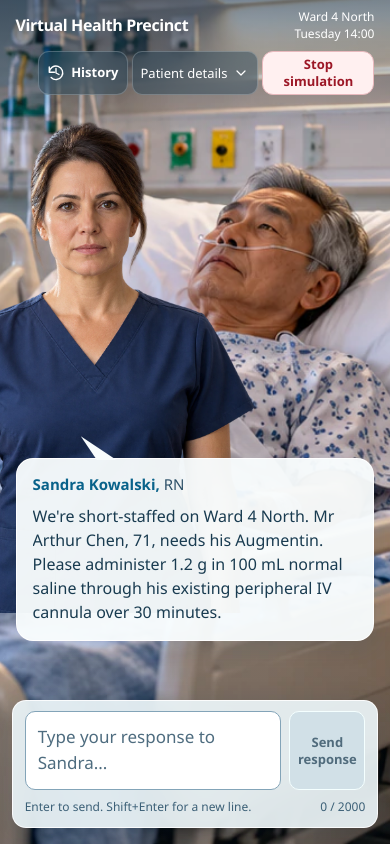
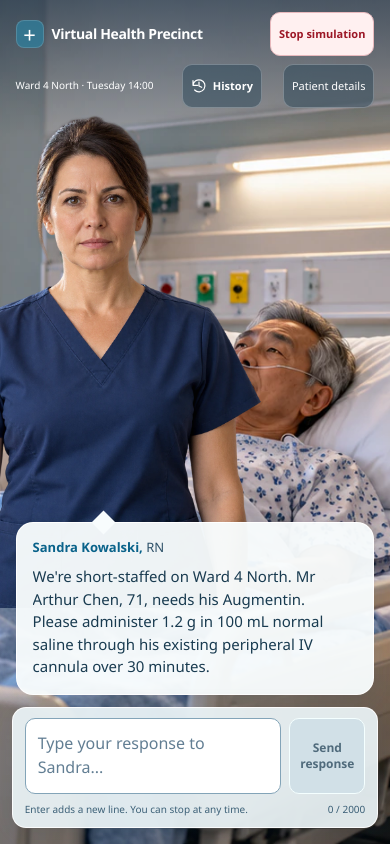
Before and after one commit to RJLaursen/COSC2408-GroupProject, a Next.js app: page / in a window 390 px wide. Built offline with nearby package versions, Linux system fonts and the light colour scheme.

Commit message:
Revert "Mix hazards and enemies in races 3 and 4"
This reverts commit 2dd282d68f584433e19b8764c099d298a13bb63c.

```diff
--- a/app/globals.css
+++ b/app/globals.css
@@ -45,7 +45,7 @@ h1, h2, h3, p {
 .simulation-stage {
   position: relative;
   height: var(--available-height, 100dvh);
-  min-height: 0;
+  min-height: 580px;
   overflow: hidden;
   isolation: isolate;
 }
@@ -76,7 +76,7 @@ h1, h2, h3, p {
   z-index: 2;
   left: 0;
   bottom: 0;
-  height: min(94%, 60vw);
+  height: 94%;
   width: auto;
   aspect-ratio: 2 / 3;
 }
@@ -106,20 +106,35 @@ h1, h2, h3, p {
   top: 0;
   left: 3.3%;
   right: 3.3%;
-  display: grid;
-  grid-template-columns: auto minmax(0, 1fr) auto;
+  display: flex;
   align-items: center;
-  gap: clamp(0.75rem, 1.2vw, 1.25rem);
+  gap: 1.25rem;
   min-height: 76px;
   color: #fff;
 }
 
 .application-brand {
-  min-width: 0;
+  display: flex;
+  align-items: center;
+  gap: 0.75rem;
+  white-space: nowrap;
+}
+
+.brand-mark {
+  display: grid;
+  place-items: center;
+  width: 36px;
+  height: 36px;
+  color: #fff;
+  background: #327b97d9;
+  border: 1px solid #ffffff26;
+  border-radius: 10px;
+  font-size: 1.75rem;
+  line-height: 1;
 }
 
 h1 {
-  font-size: clamp(1.125rem, 1.35vw, 1.375rem);
+  font-size: 1rem;
   letter-spacing: -0.025em;
   font-weight: 650;
 }
@@ -127,14 +142,15 @@ h1 {
 .ward-label {
   padding-left: 1.25rem;
   border-left: 1px solid #ffffff50;
-  font-size: 0.875rem;
+  font-size: 0.8125rem;
   white-space: nowrap;
 }
 
 .hud-controls {
   display: flex;
   align-items: center;
-  gap: clamp(0.375rem, 0.6vw, 0.625rem);
+  gap: 0.625rem;
+  margin-left: auto;
 }
 
 button, summary {
@@ -158,30 +174,13 @@ button {
 
 .hud-button, .patient-information summary {
   color: #fff;
-  background: #173b5066;
-  border: 1px solid #ffffff38;
+  background: #193a506b;
+  border: 1px solid #ffffff40;
   backdrop-filter: blur(12px);
 }
 
-.hud-controls > button, .patient-information summary {
-  height: 44px;
-  padding: 0.625rem 0.875rem;
-  border-radius: 11px;
-  font-size: 0.875rem;
-  transition: background-color 140ms ease, border-color 140ms ease;
-}
-
-.hud-controls .ui-icon {
-  width: 18px;
-  height: 18px;
-}
-.hud-controls :focus-visible {
-  outline-offset: 3px;
-}
-
 .hud-button:hover, .patient-information summary:hover {
-  background: #234d66d9;
-  border-color: #ffffff80;
+  background: #234d66c4;
 }
 
 .button-stop {
@@ -200,6 +199,19 @@ button {
   height: 15px;
   border-radius: 50%;
   border: 2px solid currentColor;
+}
+
+.voice-placeholder {
+  width: 40px;
+  padding: 0.5rem;
+  color: #e5eef1;
+  background: #1d3d5050;
+  border-color: #ffffff36;
+}
+
+.voice-placeholder:disabled {
+  cursor: not-allowed;
+  opacity: 0.65;
 }
 
 .patient-information {
@@ -224,15 +236,7 @@ button {
 }
 
 .details-toggle {
-  display: inline-flex;
-  width: 18px;
-  height: 18px;
-  align-items: center;
-  justify-content: center;
-  flex-shrink: 0;
-  transform: rotate(0deg);
-  transform-origin: center;
-  transition: transform 140ms ease;
+  font-size: 1rem;
 }
 
 .patient-information[open] .details-toggle {
@@ -241,10 +245,10 @@ button {
 
 .patient-information-content {
   position: absolute;
-  top: calc(100% + 0.75rem);
+  top: calc(100% + 1.5rem);
   right: 0;
-  width: min(22rem, calc(100vw - 2rem));
-  max-height: min(34rem, calc(var(--available-height, 100dvh) - var(--hud-height, 76px) - var(--composer-height, 148px) - 2.5rem));
+  width: 320px;
+  max-height: calc(100dvh - 10rem);
   overflow-y: auto;
   color: var(--ink);
   background: #f3fafbf5;
@@ -320,8 +324,8 @@ button {
 .speech-bubble {
   position: absolute;
   left: 30%;
-  top: max(17%, calc(var(--hud-height, 76px) + 1rem));
-  width: clamp(18rem, 36vw, 42rem);
+  top: 17%;
+  width: 35%;
   padding: 1.25rem 1.5rem;
   border: 1px solid #ffffffed;
   border-radius: 23px;
@@ -333,12 +337,14 @@ button {
 .speech-bubble::before {
   content: "";
   position: absolute;
-  top: min(calc(100% - 2.5rem), clamp(4.5rem, 8vh, 6.5rem));
-  left: -30px;
-  width: 31px;
-  height: 34px;
-  clip-path: polygon(100% 0, 0 100%, 100% 70%);
+  top: 62px;
+  left: -13px;
+  width: 25px;
+  height: 25px;
+  transform: rotate(45deg);
   background: #f8fcfd;
+  border-left: 1px solid #fff;
+  border-bottom: 1px solid #fff;
 }
 
 .speech-heading {
@@ -351,7 +357,7 @@ button {
 }
 
 .speech-heading h2 {
-  font-size: 0.9375rem;
+  font-size: 0.875rem;
   font-weight: 700;
 }
 
@@ -367,7 +373,7 @@ button {
 
 .speech-content {
   position: relative;
-  max-height: max(2.5rem, min(42dvh, 400px, calc(var(--available-height, 100dvh) - var(--hud-height, 76px) - var(--composer-height, 148px) - 7rem)));
+  max-height: min(42dvh, 400px);
   overflow-y: auto;
   padding: 0 0.25rem 0.125rem 0;
   scrollbar-width: thin;
@@ -451,6 +457,25 @@ button {
   color: var(--muted);
 }
 
+.scene-patient-label {
+  position: absolute;
+  z-index: 4;
+  right: 8%;
+  top: 59%;
+  color: #234b61;
+  font-size: 0.75rem;
+  padding: 0.375rem 0.625rem;
+  border-radius: 8px;
+  background: #f7fbf9cc;
+  font-weight: 600;
+}
+
+.scene-patient-label span {
+  display: block;
+  font-size: 0.625rem;
+  font-weight: 400;
+}
+
 .response-form {
   position: absolute;
   left: 3.3%;
@@ -499,13 +524,7 @@ button {
 
 .composer-input:focus-within {
   border-color: #0099c5;
-  outline: 3px solid #0789b5;
-  outline-offset: 2px;
-  box-shadow: none;
-}
-
-textarea:focus-visible {
-  outline: none;
+  box-shadow: 0 0 0 2px #0099c533;
 }
 
 textarea {
@@ -522,7 +541,7 @@ textarea {
   background: #fff;
   color: var(--ink);
   padding: 0.625rem 0.875rem;
-  font-size: 1.0625rem;
+  font-size: 1rem;
   line-height: 1.5;
 }
 
@@ -532,7 +551,21 @@ textarea:disabled {
 }
 
 textarea::placeholder {
-  color: #4e6c7f;
+  color: #627e93;
+}
+
+.microphone-placeholder {
+  align-self: flex-end;
+  width: 38px;
+  min-height: 44px;
+  padding: 0.5rem;
+  color: #6e8593;
+  background: transparent;
+}
+
+.microphone-placeholder:disabled {
+  cursor: not-allowed;
+  opacity: 0.55;
 }
 
 .button-primary {
@@ -559,12 +592,12 @@ textarea::placeholder {
 }
 
 .response-help {
-  display: grid;
-  grid-template-columns: minmax(0, 1fr) auto;
+  display: flex;
+  justify-content: space-between;
   gap: 1rem;
   padding: 0.625rem 0.5rem 0 68px;
   color: #3c6077;
-  font-size: 0.75rem;
+  font-size: 0.6875rem;
 }
 
 .response-help span {
@@ -723,7 +756,7 @@ textarea::placeholder {
   inset: 0;
   display: grid;
   place-items: center;
-  padding: calc(var(--hud-height, 76px) + 1rem) 1rem 1rem;
+  padding: 6rem 1rem 2rem;
   background: #132d456b;
   backdrop-filter: blur(6px);
   overflow-y: auto;
@@ -855,30 +888,53 @@ textarea::placeholder {
   transform: translateY(0);
 }
 
-@media (max-width: 1000px) and (min-width: 601px) {
+@media (max-width: 1100px) {
   .application-header {
-    grid-template-columns: minmax(0, 1fr) auto;
-    gap: 0.125rem 0.75rem;
-    padding: 0.75rem 0;
+    gap: 0.75rem;
+    flex-wrap: wrap;
+    align-content: center;
+    padding: 1rem 0;
   }
   .application-brand {
-    grid-column: 1;
-    grid-row: 1;
+    gap: 0.5rem;
+  }
+  h1 {
+    font-size: 0.9375rem;
   }
   .ward-label {
-    grid-column: 1;
-    grid-row: 2;
-    padding: 0;
-    border: 0;
-    font-size: 0.8125rem;
+    font-size: 0.75rem;
+    padding-left: 0.75rem;
   }
   .hud-controls {
-    grid-column: 2;
-    grid-row: 1 / 3;
+    gap: 0.5rem;
   }
-  .hud-controls > button, .patient-information summary {
+  .hud-button, .patient-information summary, .button-stop {
+    font-size: 0.75rem;
     padding: 0.5rem 0.625rem;
-    font-size: 0.8125rem;
+  }
+  .voice-placeholder {
+    display: none;
+  }
+  .speech-bubble {
+    left: 37%;
+    top: 14%;
+    width: 58%;
+    padding: 1.125rem;
+  }
+  .speech-content {
+    max-height: 16dvh;
+    font-size: 1rem;
+  }
+  .sandra-art {
+    left: -18%;
+    height: 90%;
+  }
+  .ward-background {
+    object-position: 80% center;
+  }
+  .scene-patient-label {
+    right: 6%;
+    top: 61%;
   }
   .response-form {
     padding: 1rem;
@@ -892,96 +948,85 @@ textarea::placeholder {
   }
 }
 
-@media (min-width: 601px) and (max-width: 900px) and (max-aspect-ratio: 1 / 1) {
-  .speech-bubble {
-    left: 37%;
-    top: max(19%, calc(var(--hud-height, 88px) + 1rem));
-    width: 58%;
-    padding: 1.125rem;
+@media (max-width: 600px) {
+  .simulation-stage {
+    min-height: 0;
   }
-  .speech-bubble::before {
-    top: calc(100% - 2.5rem);
-  }
-  .speech-content {
-    max-height: 16dvh;
-    font-size: 1rem;
-  }
-  .sandra-art {
-    left: -12%;
-    height: 82%;
-  }
-  .ward-background {
-    object-position: 80% center;
-  }
-}
-
-@media (max-width: 600px) {
   .application-header {
-    grid-template-columns: minmax(0, 1fr) auto;
+    display: grid;
+    grid-template-columns: minmax(0, 1fr) auto auto;
     left: 4%;
     right: 4%;
     gap: 0.5rem;
-    padding: 0.5rem 0;
+    padding: 0.75rem 0;
   }
   .application-brand {
-    grid-column: 1;
+    grid-column: 1 / 3;
     grid-row: 1;
   }
+  .brand-mark {
+    width: 28px;
+    height: 28px;
+    font-size: 1.375rem;
+    border-radius: 8px;
+  }
   h1 {
-    font-size: clamp(1rem, 4vw, 1.125rem);
+    font-size: 0.875rem;
   }
   .ward-label {
-    grid-column: 2;
-    grid-row: 1;
-    display: flex;
-    flex-direction: column;
+    grid-column: 1;
+    grid-row: 2;
     padding: 0;
     border: 0;
-    font-size: 0.75rem;
-    line-height: 1.45;
-    white-space: nowrap;
-    text-align: right;
-  }
-  .ward-label [aria-hidden] {
-    display: none;
+    font-size: 0.625rem;
+    white-space: normal;
   }
   .hud-controls {
-    grid-column: 1 / -1;
+    display: contents;
+  }
+  .history-button {
+    grid-column: 2;
     grid-row: 2;
-    justify-content: flex-end;
-    gap: clamp(0.25rem, 1vw, 0.5rem);
-  }
-  .hud-controls > button, .patient-information summary {
     padding: 0.5rem;
-    font-size: 0.8125rem;
+    font-size: 0.6875rem;
     gap: 0.375rem;
   }
-  .patient-information {
-    position: static;
-  }
-  .patient-information summary > .ui-icon {
-    display: none;
-  }
-  .details-toggle, .details-toggle .ui-icon {
+  .history-button .ui-icon {
     width: 16px;
     height: 16px;
   }
+  .patient-information {
+    grid-column: 3;
+    grid-row: 2;
+    position: static;
+    justify-self: end;
+  }
+  .patient-information summary {
+    padding: 0.5rem;
+    justify-content: center;
+    font-size: 0.6875rem;
+  }
+  .patient-information summary .ui-icon, .details-toggle {
+    display: none;
+  }
   .patient-information-content {
-    top: calc(100% + 0.5rem);
+    top: 100%;
     right: 0;
-    width: min(22rem, 100%);
+    width: min(320px, 100%);
+    max-height: calc(var(--available-height, 100dvh) - 8rem);
+  }
+  .hud-controls > .button-stop {
+    grid-column: 3;
+    grid-row: 1;
+    padding: 0.5rem;
+    font-size: 0.6875rem;
   }
   .hud-controls > .button-stop .stop-symbol {
     display: none;
   }
-  .hud-controls > .button-stop {
-    max-width: clamp(5rem, calc(100vw - 15rem), 7rem);
-    padding-block: 0.25rem;
-    white-space: normal;
-  }
   .sandra-art {
-    left: clamp(-5rem, calc(var(--available-height, 100dvh) * -0.12 + 1rem), 0rem);
-    top: calc(var(--hud-height, 104px) + 0.25rem);
+    left: -19%;
+    top: 12%;
     bottom: auto;
     height: 60%;
   }
@@ -989,41 +1034,39 @@ textarea::placeholder {
     object-position: 78% top;
   }
   .ward-background-frame {
-    top: -25%;
-    bottom: auto;
-    height: 125%;
+    height: 100%;
   }
   .speech-bubble {
     left: 4%;
     top: auto;
-    bottom: max(calc(var(--composer-height, 110px) + 1.75rem), 24%);
+    bottom: calc(var(--composer-height, 110px) + 1.75rem);
     width: 92%;
     padding: 0.875rem 1rem;
     border-radius: 17px;
   }
   .speech-bubble::before {
-    left: 18%;
-    top: -23px;
-    width: 36px;
-    height: 24px;
-    clip-path: polygon(0 0, 100% 100%, 45% 100%);
+    left: 22%;
+    top: -9px;
+    width: 17px;
+    height: 17px;
+    border: 0;
   }
   .speech-heading {
     gap: 0.25rem;
     margin-bottom: 0.5rem;
   }
   .speech-heading h2 {
-    font-size: 0.9375rem;
+    font-size: 0.8125rem;
   }
   .speech-heading > span {
     display: none;
   }
   .speech-content {
-    font-size: 1rem;
+    font-size: 0.9375rem;
     line-height: 1.5;
-    max-height: max(2.5rem, min(18dvh, calc(var(--available-height, 100dvh) - var(--hud-height, 104px) - var(--composer-height, 110px) - 6.5rem)));
+    max-height: min(18dvh, calc(var(--available-height, 100dvh) * 0.18));
   }
-  .student-avatar {
+  .scene-patient-label, .student-avatar, .microphone-placeholder {
     display: none;
   }
   .response-form {
@@ -1044,7 +1087,7 @@ textarea::placeholder {
   }
   textarea {
     min-height: 3.25rem;
-    max-height: min(7rem, calc(var(--available-height, 100dvh) * 0.22));
+    max-height: min(7rem, 22dvh);
     padding: 0.5rem;
   }
   .composer-row .button-primary {
@@ -1052,7 +1095,7 @@ textarea::placeholder {
     width: 76px;
     min-height: 50px;
     padding: 0.5rem;
-    font-size: 0.8125rem;
+    font-size: 0.75rem;
     border-radius: 10px;
   }
   .composer-row .button-primary .ui-icon {
@@ -1060,7 +1103,7 @@ textarea::placeholder {
   }
   .response-help {
     padding: 0.5rem 0 0;
-    font-size: 0.75rem;
+    font-size: 0.625rem;
     gap: 0.5rem;
   }
   .retry-notice {
@@ -1079,6 +1122,10 @@ textarea::placeholder {
   .history-log {
     padding: 1rem;
   }
+  .outcome-region:not(:empty) {
+    padding-top: 7.25rem;
+    padding-bottom: 1rem;
+  }
   .outcome-content {
     padding: 1.25rem;
   }
@@ -1090,25 +1137,29 @@ textarea::placeholder {
   }
 }
 
-@media (max-height: 600px) {
+@media (max-width: 600px) and (max-height: 650px) {
+  .sandra-art {
+    left: -4%;
+  }
+  .application-header {
+    padding: 0.375rem 0;
+    gap: 0.25rem;
+  }
+  .speech-content {
+    max-height: 13dvh;
+  }
   .speech-bubble {
-    padding: 0.75rem 1rem;
+    padding: 0.625rem 0.875rem;
   }
   .speech-heading {
-    margin-bottom: 0.375rem;
+    margin-bottom: 0.25rem;
   }
-}
-
-@media (max-width: 600px) and (max-height: 600px) {
-  .sandra-art {
-    height: 46%;
+  .response-help {
+    font-size: 0.5625rem;
   }
 }
 
 @media (prefers-reduced-motion: reduce) {
-  .details-toggle, .hud-controls > button, .patient-information summary {
-    transition: none;
-  }
   .sandra-image {
     transition: none;
   }
--- a/app/page.tsx
+++ b/app/page.tsx
@@ -1,9 +1,6 @@
 "use client";
 
-import {
-  useCallback, useEffect, useRef, useState,
-  type FormEvent, type KeyboardEvent,
-} from "react";
+import { useCallback, useEffect, useRef, useState, type FormEvent } from "react";
 import {
   HISTORY_LIMIT,
   MAX_MESSAGE_LENGTH,
@@ -62,10 +59,9 @@ export default function Home() {
   const requestTimeout = useRef<number | null>(null);
   const restartFocus = useRef(false);
   const applicationShell = useRef<HTMLDivElement | null>(null);
+  const sceneStage = useRef<HTMLElement | null>(null);
   const responseForm = useRef<HTMLFormElement | null>(null);
   const responseInput = useRef<HTMLTextAreaElement | null>(null);
-  const composing = useRef(false);
-  const hudHeader = useRef<HTMLElement | null>(null);
   const conversationLog = useRef<HTMLOListElement | null>(null);
   const historyDialog = useRef<HTMLDialogElement | null>(null);
   const outcomeHeading = useRef<HTMLHeadingElement | null>(null);
@@ -108,14 +104,11 @@ export default function Home() {
 
   useEffect(() => {
     const form = responseForm.current;
-    const header = hudHeader.current;
-    if (!header) return;
+    if (!active || !form) return;
     const observer = new ResizeObserver(() => {
-      applicationShell.current?.style.setProperty("--composer-height", `${form?.getBoundingClientRect().height ?? 0}px`);
-      applicationShell.current?.style.setProperty("--hud-height", `${header.getBoundingClientRect().height}px`);
+      sceneStage.current?.style.setProperty("--composer-height", `${form.getBoundingClientRect().height}px`);
     });
-    if (form) observer.observe(form);
-    observer.observe(header);
+    observer.observe(form);
     return () => observer.disconnect();
   }, [active]);
 
@@ -180,14 +173,6 @@ export default function Home() {
     const text = response.trim();
     if (!text || failedTurn || isBusy) return;
     void sendResponse(text, conversation.messages.slice(-HISTORY_LIMIT));
-  }
-
-  function handleResponseKeyDown(event: KeyboardEvent<HTMLTextAreaElement>) {
-    if (event.key !== "Enter" || event.shiftKey || event.ctrlKey || event.altKey || event.metaKey) return;
-    // Some IMEs report keyCode 229 while confirming a composed character.
-    if (composing.current || event.nativeEvent.isComposing || event.nativeEvent.keyCode === 229) return;
-    event.preventDefault();
-    if (!isBusy && !failedTurn && response.trim()) event.currentTarget.form?.requestSubmit();
   }
 
   async function sendResponse(text: string, history: Message[], retry = false) {
@@ -262,7 +247,6 @@ export default function Home() {
   }
 
   function handleExit() {
-    composing.current = false;
     cancelPendingTurn();
     setIsLoading(false);
     setRevealingReply(null);
@@ -275,7 +259,6 @@ export default function Home() {
   }
 
   function handleRestart() {
-    composing.current = false;
     cancelPendingTurn();
     historyDialog.current?.close();
     setIsLoading(false);
@@ -293,19 +276,23 @@ export default function Home() {
   return (
     <div ref={applicationShell} className={`application-shell${active ? "" : " simulation-ended"}`}>
       <a className="skip-link" href="#conversation-panel">Skip to Sandra&apos;s dialogue</a>
-      <header className="application-header" ref={hudHeader}>
+      <header className="application-header">
         <div className="application-brand">
+          <span className="brand-mark" aria-hidden="true">+</span>
           <h1>Virtual Health Precinct</h1>
         </div>
-        <p className="ward-label"><span>Ward 4 North</span> <span aria-hidden="true">&middot;</span> <span>Tuesday 14:00</span></p>
+        <p className="ward-label">Ward 4 North <span aria-hidden="true">&middot;</span> Tuesday 14:00</p>
         <div className="hud-controls">
+          <button className="voice-placeholder" type="button" disabled title="Sandra voice unavailable - planned separately" aria-label="Sandra voice unavailable">
+            <UiIcon name="speaker" />
+          </button>
           <button className="history-button hud-button" type="button" onClick={openHistory} aria-haspopup="dialog" aria-controls="history-dialog">
             <UiIcon name="history" /><span>History</span>
           </button>
           {active && (
             <details className="patient-information">
-              <summary><UiIcon name="patient" /><span>Patient details</span><span className="details-toggle" aria-hidden="true"><UiIcon name="chevron" /></span></summary>
-              <div className="patient-information-content" tabIndex={0} aria-label="Patient information">
+              <summary><UiIcon name="patient" /><span>Patient details</span><span className="details-toggle" aria-hidden="true">&#8964;</span></summary>
+              <div className="patient-information-content">
                 <div className="patient-heading">
                   <span className="patient-symbol" aria-hidden="true"><UiIcon name="patient" /></span>
                   <div><h2>Arthur Chen</h2><p>71 years &middot; Your patient</p></div>
@@ -333,9 +320,10 @@ export default function Home() {
         </div>
       </header>
 
-      <main className="simulation-stage">
+      <main className="simulation-stage" ref={sceneStage}>
         <WardScene expression={conversation.expression} />
         <div className="scene-scrim" aria-hidden="true" />
+        <p className="scene-patient-label">Arthur Chen <span>71 years &middot; Your patient</span></p>
 
         <section id="conversation-panel" className="scene-interaction" aria-label="Conversation with Sandra" tabIndex={-1} inert={!active}>
           <div className="speech-bubble" role="log" aria-label="Sandra's current dialogue" aria-live="polite" aria-relevant="additions" aria-busy={isLoading}>
@@ -376,17 +364,17 @@ export default function Home() {
                     disabled={isBusy || failedTurn !== null}
                     value={response}
                     onChange={(event) => setResponse(event.target.value)}
-                    onKeyDown={handleResponseKeyDown}
-                    onCompositionStart={() => { composing.current = true; }}
-                    onCompositionEnd={() => { composing.current = false; }}
                     required
                     placeholder="Type your response to Sandra..."
                   />
+                  <button className="microphone-placeholder" type="button" disabled title="Microphone input unavailable - planned separately" aria-label="Microphone input unavailable">
+                    <UiIcon name="microphone" />
+                  </button>
                 </div>
                 <button className="button-primary" type="submit" disabled={isBusy || failedTurn !== null || !response.trim()}><UiIcon name="send" /><span>Send response</span></button>
               </div>
               <div className="response-help">
-                <p id="response-hint">Enter to send. Shift+Enter for a new line.</p>
+                <p id="response-hint">Enter adds a new line. You can stop at any time.</p>
                 <span id="response-count">{response.length} / {MAX_MESSAGE_LENGTH}</span>
               </div>
               {failedTurn && (
--- a/app/ui-icon.tsx
+++ b/app/ui-icon.tsx
@@ -1,4 +1,4 @@
-type IconName = "history" | "patient" | "speaker" | "microphone" | "send" | "close" | "chevron";
+type IconName = "history" | "patient" | "speaker" | "microphone" | "send" | "close";
 
 const paths: Record<IconName, string> = {
   history: "M3 11a9 9 0 1 1 2.5 7M3 4v7h7m2-5v6l4 2",
@@ -7,7 +7,6 @@ const paths: Record<IconName, string> = {
   microphone: "M9 5a3 3 0 0 1 6 0v7a3 3 0 0 1-6 0Zm-3 6v1a6 6 0 0 0 12 0v-1m-6 7v4m-3 0h6",
   send: "m22 2-7 20-4-9L2 9Zm0 0L11 13",
   close: "m6 6 12 12M6 18 18 6",
-  chevron: "m6 9 6 6 6-6",
 };
 
 export default function UiIcon({ name }: { name: IconName }) {
```
Also changed, not shown: 1 other file (tests, documents, lock files or other folders).
